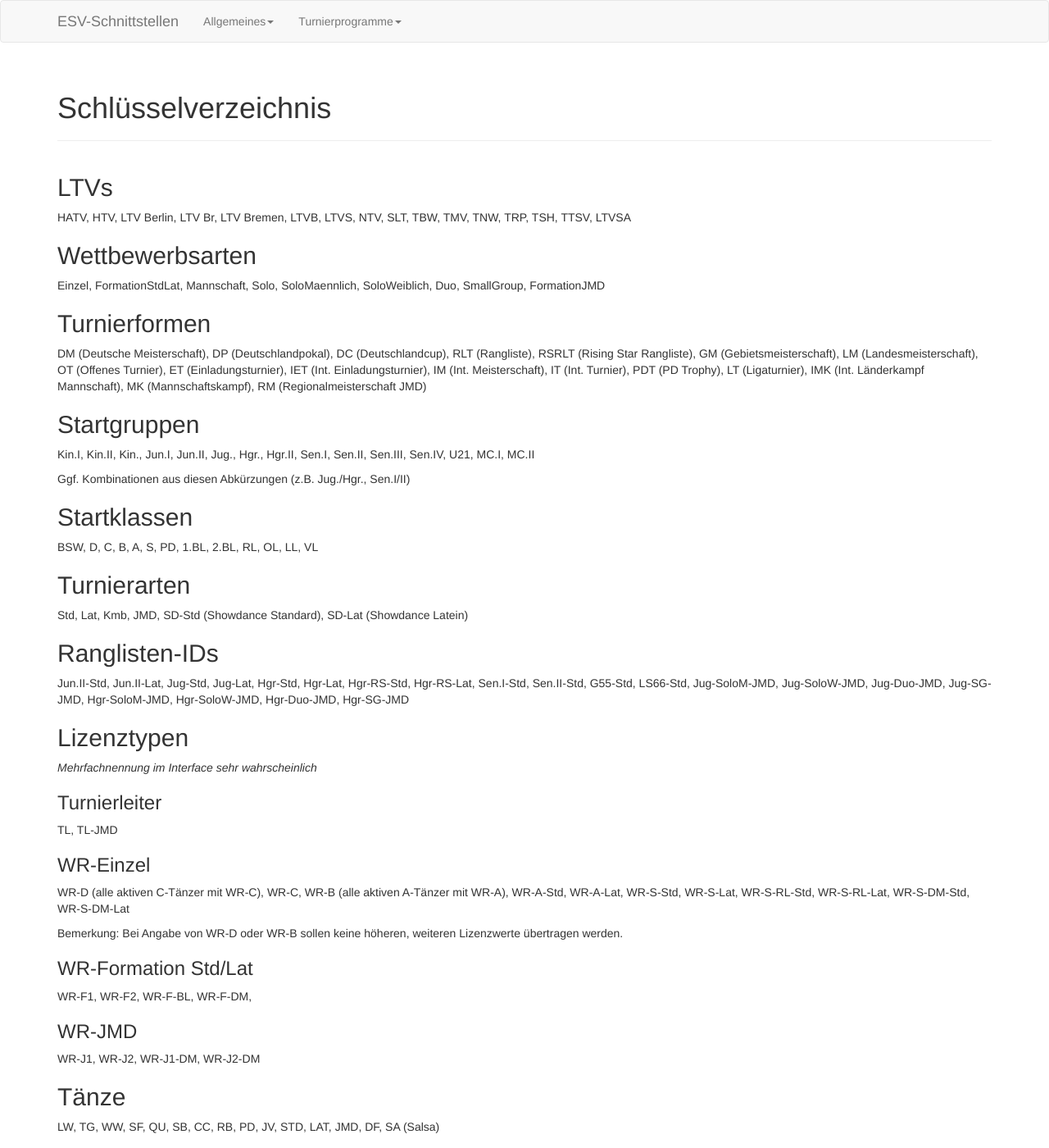
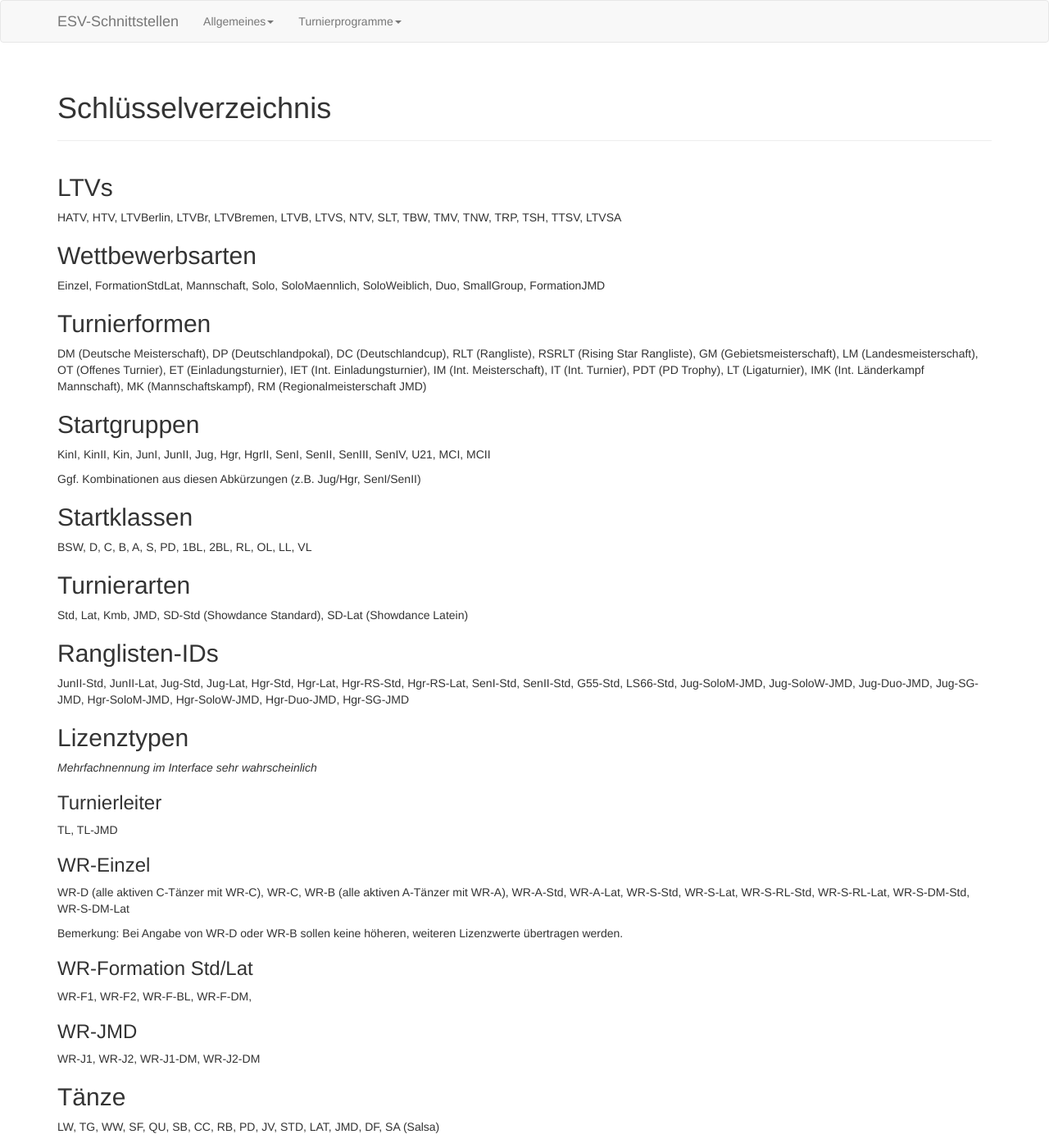
Before and after one commit to tanzsport/esv-interfaces, a Jekyll site: the page built from schluesselverzeichnis.md, in a window 1280 px wide and 1400 px high. Shown: the whole window at 82% size. Built offline with Jekyll 4.4.1, drawn with Linux system fonts in a browser that asks for light colours; nearby versions of some CDN libraries; library files that are not in the unit come from our copies.

Commit message:
Korrektur Schlüsselverzeichnis.

```diff
--- a/schluesselverzeichnis.md
+++ b/schluesselverzeichnis.md
@@ -5,7 +5,7 @@ title: Schlüsselverzeichnis
 {% include JB/setup %}
 
 ## LTVs ##
-HATV, HTV, LTV Berlin, LTV Br, LTV Bremen, LTVB, LTVS, NTV, SLT, TBW, TMV, TNW, TRP, TSH, TTSV, LTVSA
+HATV, HTV, LTVBerlin, LTVBr, LTVBremen, LTVB, LTVS, NTV, SLT, TBW, TMV, TNW, TRP, TSH, TTSV, LTVSA
 
 ## Wettbewerbsarten ##
 Einzel, FormationStdLat, Mannschaft, Solo, SoloMaennlich, SoloWeiblich, Duo, SmallGroup, FormationJMD
@@ -16,18 +16,18 @@ RSRLT (Rising Star Rangliste), GM (Gebietsmeisterschaft), LM (Landesmeisterschaf
 RM (Regionalmeisterschaft JMD)
 
 ## Startgruppen ##
-Kin.I, Kin.II, Kin., Jun.I, Jun.II, Jug., Hgr., Hgr.II, Sen.I, Sen.II, Sen.III, Sen.IV, U21, MC.I, MC.II
+KinI, KinII, Kin, JunI, JunII, Jug, Hgr, HgrII, SenI, SenII, SenIII, SenIV, U21, MCI, MCII
 
-Ggf. Kombinationen aus diesen Abkürzungen (z.B. Jug./Hgr., Sen.I/II)
+Ggf. Kombinationen aus diesen Abkürzungen (z.B. Jug/Hgr, SenI/SenII)
 
 ## Startklassen ##
-BSW, D, C, B, A, S, PD, 1.BL, 2.BL, RL, OL, LL, VL
+BSW, D, C, B, A, S, PD, 1BL, 2BL, RL, OL, LL, VL
 
 ## Turnierarten ##
 Std, Lat, Kmb, JMD, SD-Std (Showdance Standard), SD-Lat (Showdance Latein)
 
 ## Ranglisten-IDs ##
-Jun.II-Std, Jun.II-Lat, Jug-Std, Jug-Lat, Hgr-Std, Hgr-Lat, Hgr-RS-Std, Hgr-RS-Lat, Sen.I-Std, Sen.II-Std, G55-Std, LS66-Std, Jug-SoloM-JMD, Jug-SoloW-JMD, Jug-Duo-JMD, Jug-SG-JMD, Hgr-SoloM-JMD, Hgr-SoloW-JMD, Hgr-Duo-JMD, Hgr-SG-JMD
+JunII-Std, JunII-Lat, Jug-Std, Jug-Lat, Hgr-Std, Hgr-Lat, Hgr-RS-Std, Hgr-RS-Lat, SenI-Std, SenII-Std, G55-Std, LS66-Std, Jug-SoloM-JMD, Jug-SoloW-JMD, Jug-Duo-JMD, Jug-SG-JMD, Hgr-SoloM-JMD, Hgr-SoloW-JMD, Hgr-Duo-JMD, Hgr-SG-JMD
 
 ## Lizenztypen ##
 *Mehrfachnennung im Interface sehr wahrscheinlich*
```
Also changed, not shown: index.md (+1 -0 lines).
